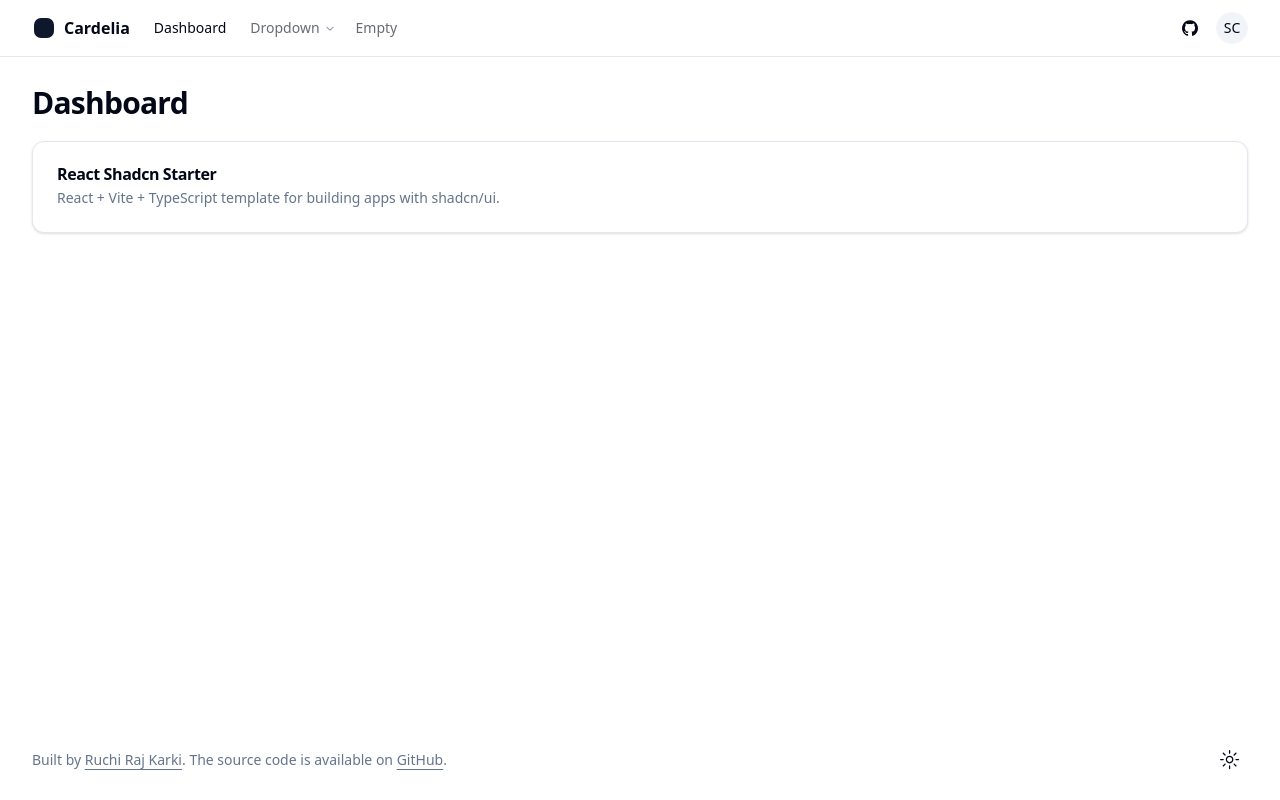
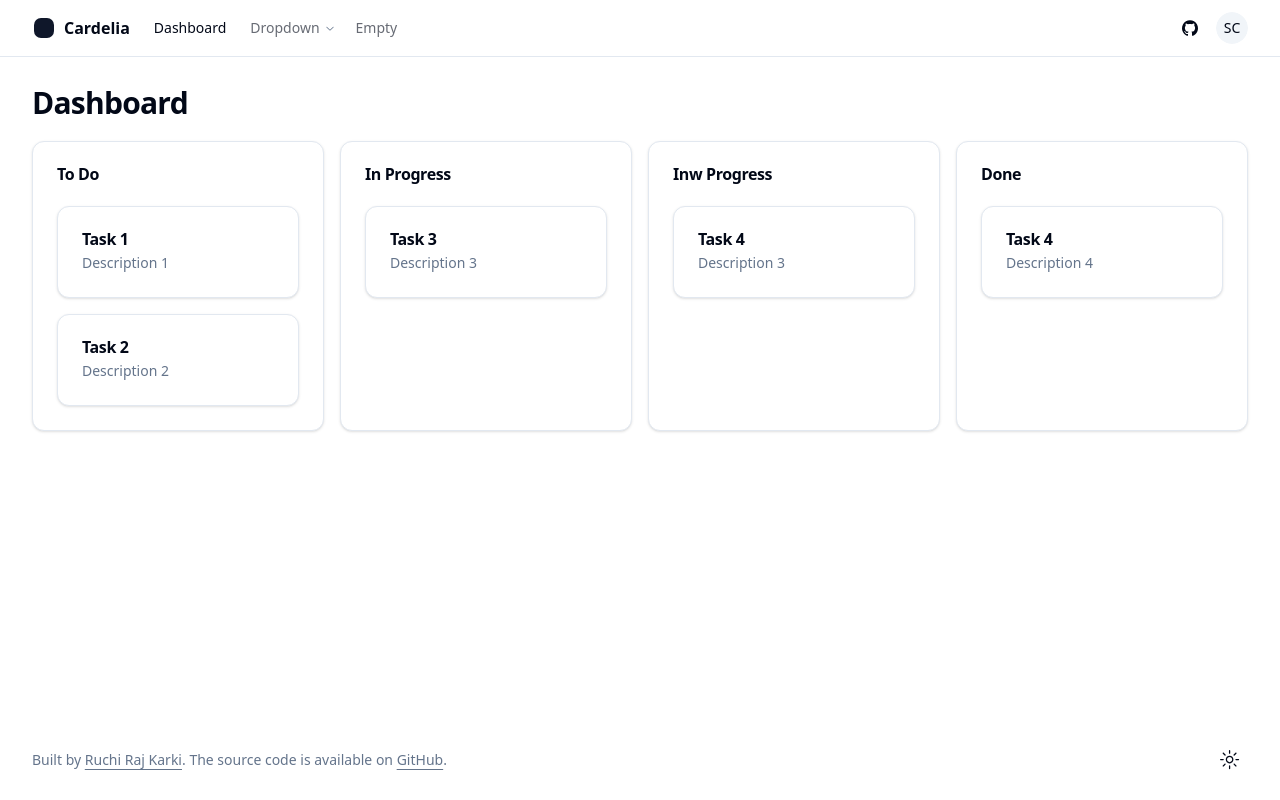
Before and after one commit to subashkarki68/Cardelia, a React (Vite) app: page / in a window 1280 px wide. Built offline with nearby package versions, Linux system fonts and the light colour scheme.

Commit message:
feat: dragable

```diff
--- a/package.json
+++ b/package.json
@@ -5,13 +5,16 @@
   "type": "module",
   "repository": {
     "type": "git",
-    "url": "https://github.com/subashkarki68/Cardelia"},
+    "url": "https://github.com/subashkarki68/Cardelia"
+  },
   "scripts": {
     "dev": "vite",
     "build": "tsc && vite build",
     "preview": "vite preview"
   },
   "dependencies": {
+    "@dnd-kit/core": "^6.3.1",
+    "@dnd-kit/utilities": "^3.2.2",
     "@radix-ui/react-accordion": "^1.1.2",
     "@radix-ui/react-avatar": "^1.0.4",
     "@radix-ui/react-dialog": "^1.0.5",
--- /dev/null
+++ b/src/components/column.tsx
@@ -0,0 +1,29 @@
+import { cn } from "@/lib/utils";
+import { useDroppable } from "@dnd-kit/core";
+import { PropsWithChildren } from "react";
+import { Card, CardContent, CardHeader, CardTitle } from "./ui/card";
+
+type ColumnProps = {
+  id: string;
+  title: string;
+  className?: string;
+};
+
+export default function Column({
+  children,
+  id,
+  title,
+  className,
+}: PropsWithChildren<ColumnProps>) {
+  const { setNodeRef } = useDroppable({
+    id,
+  });
+  return (
+    <Card className={cn("", className)} ref={setNodeRef}>
+      <CardHeader>
+        <CardTitle>{title}</CardTitle>
+      </CardHeader>
+      <CardContent className="flex flex-col gap-4">{children}</CardContent>
+    </Card>
+  );
+}
--- /dev/null
+++ b/src/components/task.tsx
@@ -0,0 +1,37 @@
+import { useDraggable } from "@dnd-kit/core";
+import { CSS } from "@dnd-kit/utilities";
+import { Card, CardDescription, CardHeader, CardTitle } from "./ui/card";
+
+type TaskProps = {
+  id: string;
+  title: string;
+  description: string;
+};
+
+export default function Task({ id, title, description }: TaskProps) {
+  const { listeners, attributes, setNodeRef, transform, isDragging } =
+    useDraggable({
+      id,
+    });
+
+  const style = {
+    transform: CSS.Translate.toString(transform),
+  };
+
+  return (
+    <Card
+      className={`cursor-grab active:cursor-grabbing ${
+        isDragging ? "opacity-50" : "opacity-100"
+      }`}
+      ref={setNodeRef}
+      style={style}
+      {...listeners}
+      {...attributes}
+    >
+      <CardHeader>
+        <CardTitle>{title}</CardTitle>
+        <CardDescription>{description}</CardDescription>
+      </CardHeader>
+    </Card>
+  );
+}
--- /dev/null
+++ b/src/data/column-data.ts
@@ -0,0 +1,58 @@
+import { Column } from "@/types/column.type";
+
+export const columnData:Column[] = [
+    {
+        id: "todo",
+        title: "To Do",
+        items: [
+        {
+            id: "1",
+            title: "Task 1",
+            description: "Description 1",
+            columnId: "todo",
+        },
+        {
+            id: "2",
+            title: "Task 2",
+            description: "Description 2",
+            columnId: "todo",
+        },
+        ],
+    },
+    {
+        id: "in-progress",
+        title: "In Progress",
+        items: [
+        {
+            id: "3",
+            title: "Task 3",
+            description: "Description 3",
+            columnId: "in-progress",
+        },
+        ],
+    },
+    {
+        id: "inw-progress",
+        title: "Inw Progress",
+        items: [
+        {
+            id: "4",
+            title: "Task 4",
+            description: "Description 3",
+            columnId: "in-progress",
+        },
+        ],
+    },
+    {
+        id: "done",
+        title: "Done",
+        items: [
+        {
+            id: "5",
+            title: "Task 4",
+            description: "Description 4",
+            columnId: "done",
+        },
+        ],
+    },
+]
--- a/src/pages/Dashboard.tsx
+++ b/src/pages/Dashboard.tsx
@@ -1,18 +1,38 @@
+import Column from "@/components/column";
 import { PageHeader, PageHeaderHeading } from "@/components/page-header";
-import { Card, CardDescription, CardHeader, CardTitle } from "@/components/ui/card";
+import Task from "@/components/task";
+import { columnData } from "@/data/column-data";
+import { DndContext, DragEndEvent } from "@dnd-kit/core";
 
 export default function Dashboard() {
+  const handleDragEnd = (event: DragEndEvent) => {
+    const { active, over } = event;
+    if (over && active.id !== over.id) {
+      console.log(`Moved task ${active.id} to ${over.id}`);
+    }
+  };
   return (
     <>
       <PageHeader>
         <PageHeaderHeading>Dashboard</PageHeaderHeading>
       </PageHeader>
-            <Card>
-                <CardHeader>
-                    <CardTitle>React Shadcn Starter</CardTitle>
-                    <CardDescription>React + Vite + TypeScript template for building apps with shadcn/ui.</CardDescription>
-                </CardHeader>
-            </Card>
+      <DndContext onDragEnd={handleDragEnd}>
+        <div className="grid grid-cols-2 md:grid-cols-3 xl:grid-cols-4 gap-4">
+          {/* <div className="flex gap-4 overflow-auto flex-nowrap"> */}
+          {columnData.map((column) => (
+            <Column key={column.id} id={column.id} title={column.title}>
+              {column.items?.map((task) => (
+                <Task
+                  key={task.id}
+                  id={task.id}
+                  title={task.title}
+                  description={task.description}
+                />
+              ))}
+            </Column>
+          ))}
+        </div>
+      </DndContext>
     </>
-    )
+  );
 }
```
Also changed, not shown: src/types/column.type.ts (added, +10 -0 lines), src/types/task.type.ts (added, +9 -0 lines), 1 other file (tests, documents, lock files or other folders). Lines whose indentation alone changed are shown as unchanged.
